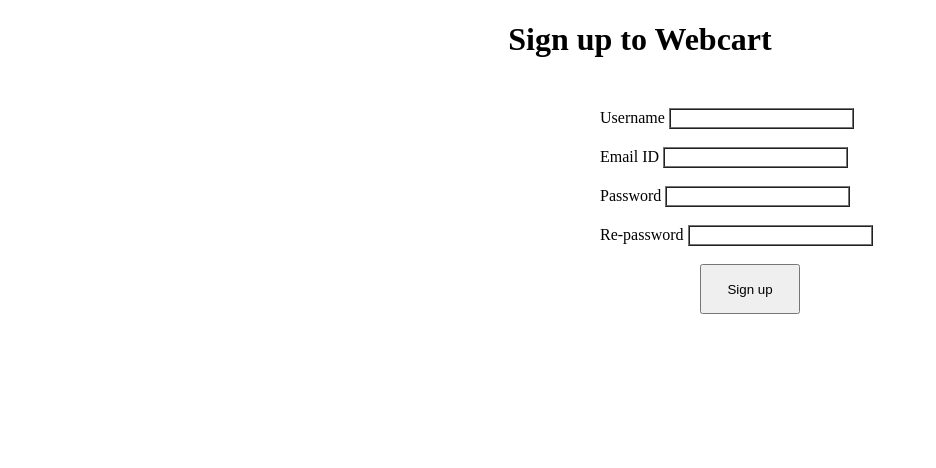
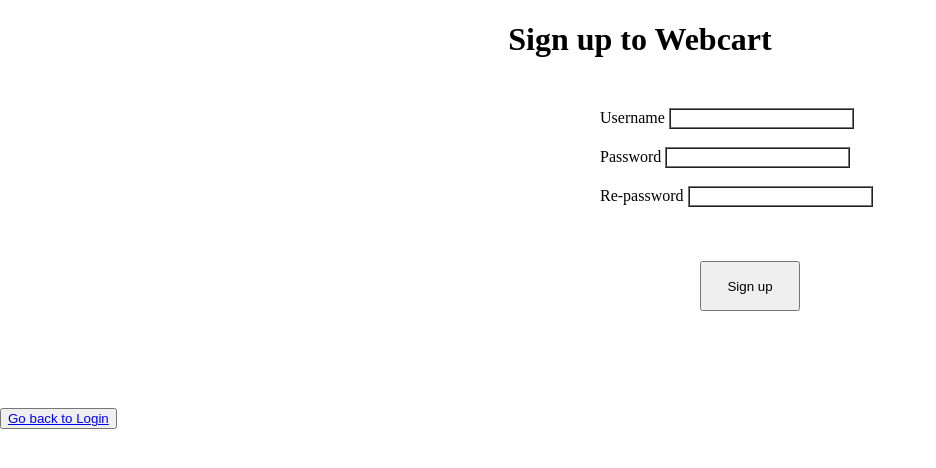
Before and after one commit to Skad0sh/php-webcart, a PHP site: page /Desktop/register.php in a window 1280 px wide. Shown: the top 468 px of the page, without its empty margins (0-936 px from the left). Run offline with PHP 8.4, Linux system fonts and the light colour scheme.

Commit message:
Bug fixes and additional functionality

```diff
--- a/register.php
+++ b/register.php
@@ -12,19 +12,34 @@ include_once "dbh.php";
 </head>
 <body>
 	<?php
+		$errorLabel = "";
 		if($_SERVER["REQUEST_METHOD"]=="POST"){
-			echo "check1";
 			$user = input_test($_POST["username"]);
-			echo $user;
-			$email = $_POST["email"];
-			echo $email;
 			$pass = input_test($_POST["password"]);
-			echo $pass;
+			$repass = input_test($_POST["repassword"]);
 
-			$query = "INSERT INTO users (user,password) VALUES('$user','$pass');";
-			mysqli_query($conn,$query);
-			echo "Registered successfully";
+			$query = "SELECT*FROM users;";
+			$results = mysqli_query($conn,$query);
+			$duplicate = 0;
+			while($row = mysqli_fetch_assoc($results)){
+				if($row["user"]==$user){
+					$duplicate = 1;
+				}
+			}
+			if($duplicate == 1){
+				$errorLabel = "Account with this name already exists!";
+			}
+			elseif($pass!=$repass){
+				$errorLabel = "Password's does not match!";
+			}
+			else{
+				$query = "INSERT INTO users (user,password) VALUES('$user','$pass');";
+				mysqli_query($conn,$query);
+				$errorLabel = "Account successfuly created!";
+			}
+
 		}
+
 		function input_test($input){
 			$input = trim($input);
 			$input = stripslashes($input);
@@ -38,16 +53,15 @@ include_once "dbh.php";
 		<form action="<?php echo htmlspecialchars($_SERVER["PHP_SELF"]); ?>" method="post">
 			<label for="username" class="labels">Username</label>
 			<input type="text" name="username" id="username" class="textfield" required maxlength="50"><br><br>
-			<label for="email" class="labels">Email ID</label>
-			<input type="text" name="email" id="email" class="textfield" required maxlength="50"><br><br>
 			<label for="password" class="labels">Password</label>
 			<input type="password" name="password" id="password" class="textfield" required maxlength="30"><br><br>
 			<label for="repassword" class="labels">Re-password</label>
 			<input type="password" name="repassword" id="repassword" class="textfield" required maxlength="30"><br><br>
+			<span class="error" style="margin-left: 120px;"><?php echo $errorLabel;?></span><br><br>
 			<input type=submit value="Sign up" style="margin-left: 200px; width: 100px; height: 50px;"><br>
-
 		</form>
 	</div>
+	<button><a href="http://localhost:4000/Desktop/php/">Go back to Login</a></button>
 
 </body>
 </html>
```
